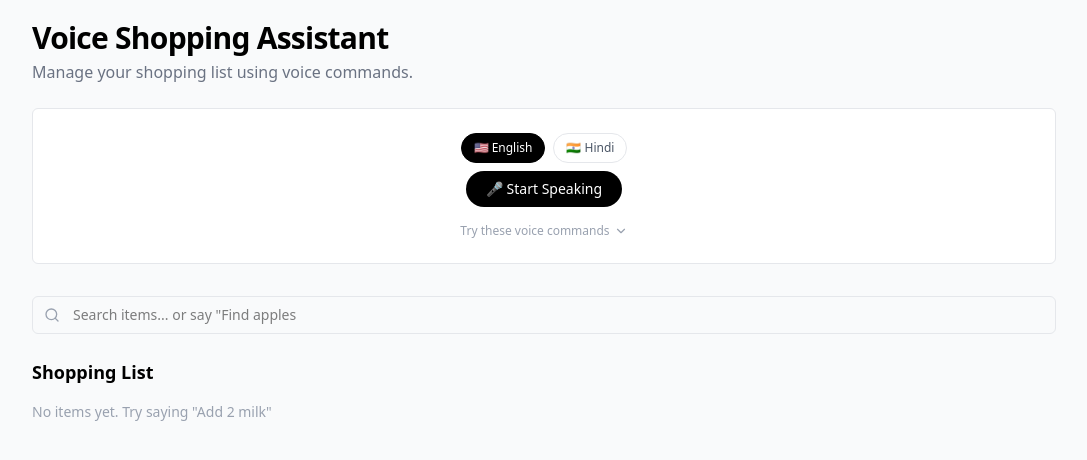
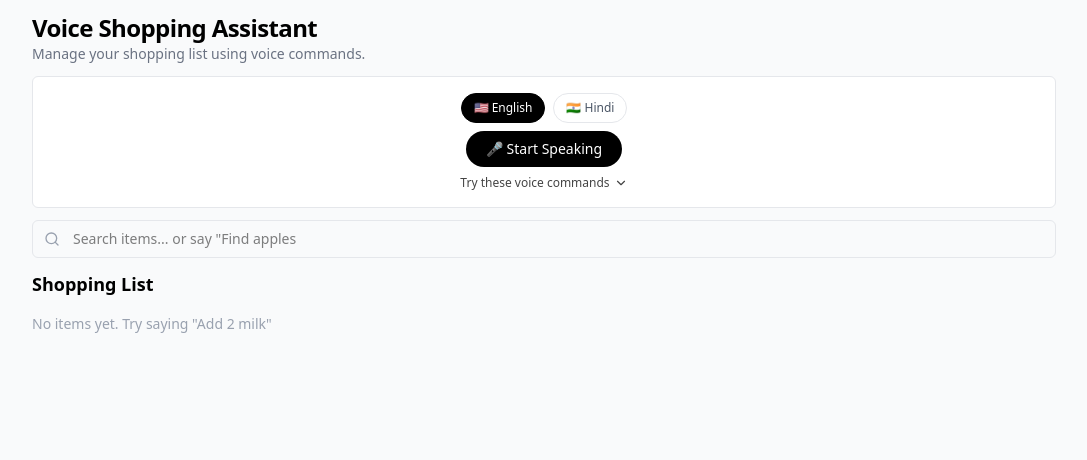
Before and after one commit to piyush-bagoria018/voice-shopping-assistant, a Next.js app: page / in a window 1280 px wide. Shown: the top 460 px of the page, without its empty margins (96-1183 px from the left). Built offline with nearby package versions, Linux system fonts and the light colour scheme.

Commit message:
style: refine layout and spacing in Home component for better UI consistency

```diff
--- a/app/page.tsx
+++ b/app/page.tsx
@@ -146,23 +146,23 @@ export default function Home() {
   };
 
   return (
-    <main className="min-h-screen bg-gray-50 px-8 py-5">
-      <div className="max-w-5xl mx-auto">
-        <header className="mb-6">
-          <h1 className="text-3xl font-semibold tracking-tight">
+    <main className="h-screen bg-gray-50 px-8 py-3 flex flex-col">
+      <div className="max-w-5xl mx-auto w-full flex flex-col flex-1 min-h-0">
+        <header className="mb-3">
+          <h1 className="text-2xl font-semibold tracking-tight">
             Voice Shopping Assistant
           </h1>
-          <p className="text-gray-500 mt-1">
+          <p className="text-gray-500 text-sm">
             Manage your shopping list using voice commands.
           </p>
         </header>
 
-        <section className="mb-8 bg-white border border-gray-200 rounded-md p-6">
+        <section className="mb-3 bg-white border border-gray-200 rounded-md p-4">
           <VoiceInput onCommand={handleCommand} />
 
           <button
             onClick={() => setShowHelp(!showHelp)}
-            className="flex items-center gap-1 mx-auto mt-4 text-xs text-gray-400 hover:text-gray-600 transition-colors"
+            className="flex items-center gap-1 mx-auto mt-2 text-xs text-black-50 hover:text-black-900 transition-colors animate-pulse"
           >
             Try these voice commands
             <ChevronDown
@@ -185,8 +185,8 @@ export default function Home() {
         </section>
 
         {suggestions.length > 0 && (
-          <section className="mb-8">
-            <p className="text-sm text-gray-500 mb-3">You may also need:</p>
+          <section className="mb-3">
+            <p className="text-xs text-gray-500 mb-2">You may also need:</p>
             <div className="flex flex-wrap gap-2">
               {suggestions.map((s, i) => (
                 <button
@@ -203,7 +203,7 @@ export default function Home() {
           </section>
         )}
 
-        <section className="mb-6">
+        <section className="mb-3">
           <div className="relative">
             <Search
               size={16}
@@ -227,7 +227,7 @@ export default function Home() {
           </div>
         </section>
 
-        <section>
+        <section className="flex-1 min-h-0 flex flex-col">
           <div className="flex items-center justify-between mb-4">
             <h2 className="text-lg font-semibold">
               Shopping List
@@ -265,7 +265,7 @@ export default function Home() {
               </p>
             )}
 
-          <div className="max-h-[50vh] overflow-y-auto space-y-6 pr-2">
+          <div className="flex-1 overflow-y-auto space-y-6 pr-2">
             {Object.entries(filteredGroupedItems).map(
               ([category, categoryItems]) => (
                 <div key={category}>
```
